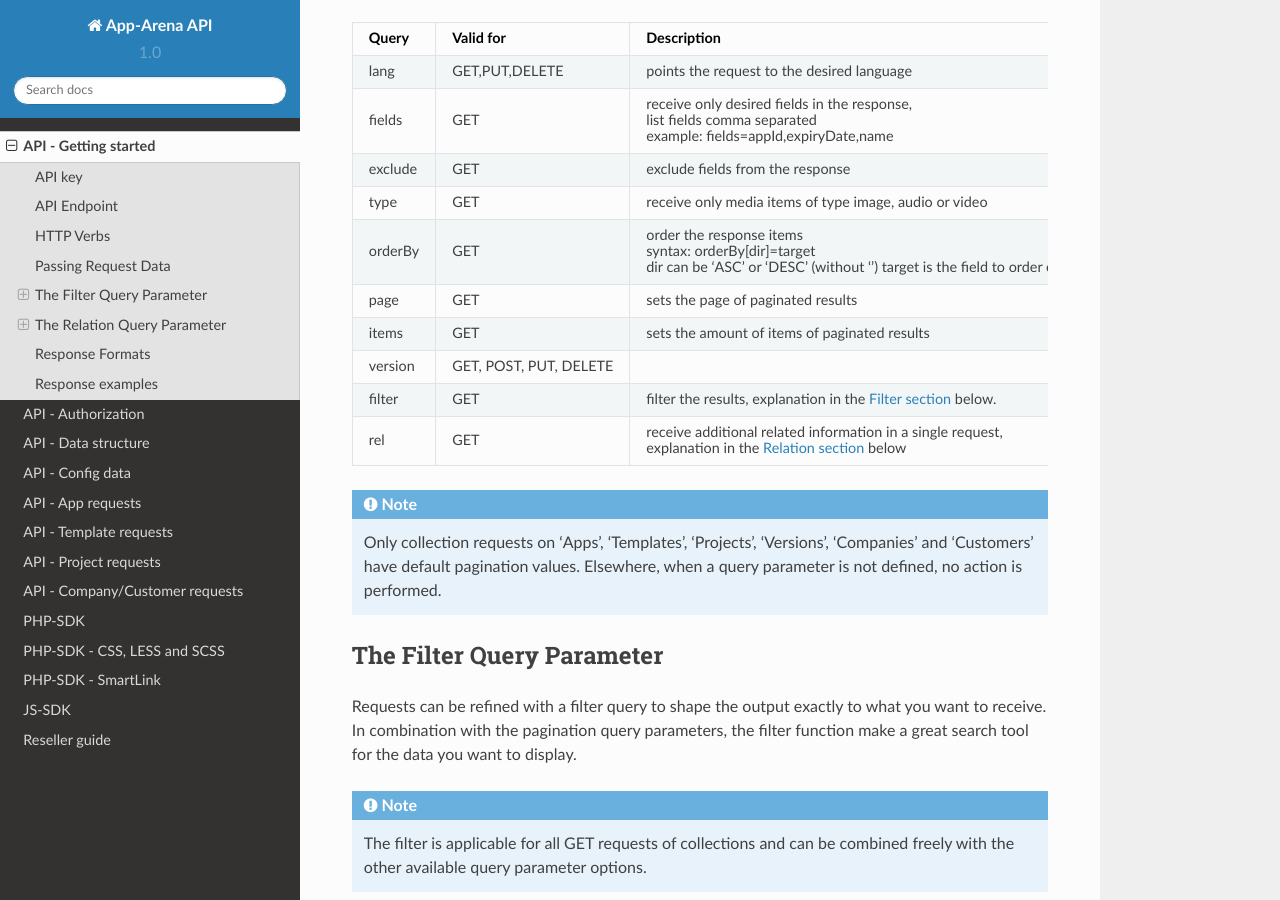
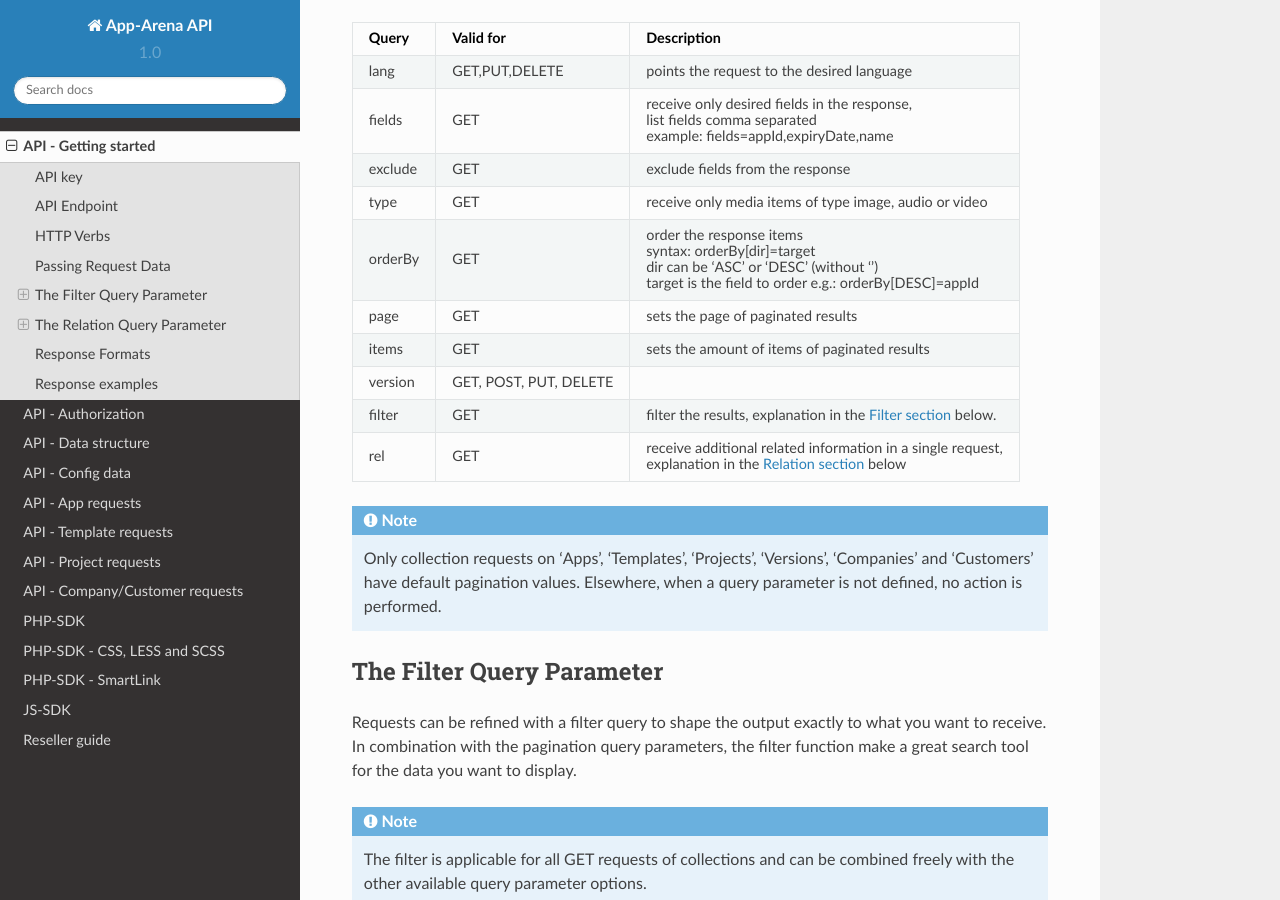
Before and after one commit to apparena/docs, a Sphinx documentation site: the page built from docs/api/001-index.rst, in a window 1280 px wide and 900 px high, scrolled down 1230 px. Built offline with Sphinx 7.4.7 and the Read the Docs theme 2.0.0, drawn with Linux system fonts in a browser that asks for light colours; part of the change alters nothing that is shown.

```diff
--- a/docs/api/001-index.rst
+++ b/docs/api/001-index.rst
@@ -72,7 +72,7 @@ Available query options:
 +------------+--------------------------+-------------------------------------------------------+
 | orderBy    | GET                      | order the response items |br|                         |
 |            |                          | syntax: orderBy[dir]=target |br|                      |
-|            |                          | dir can be 'ASC' or 'DESC' (without '')               |
+|            |                          | dir can be 'ASC' or 'DESC' (without '') |br|          |
 |            |                          | target is the field to order e.g.: orderBy[DESC]=appId|
 +------------+--------------------------+-------------------------------------------------------+
 | page       | GET                      | sets the page of paginated results                    |
```
